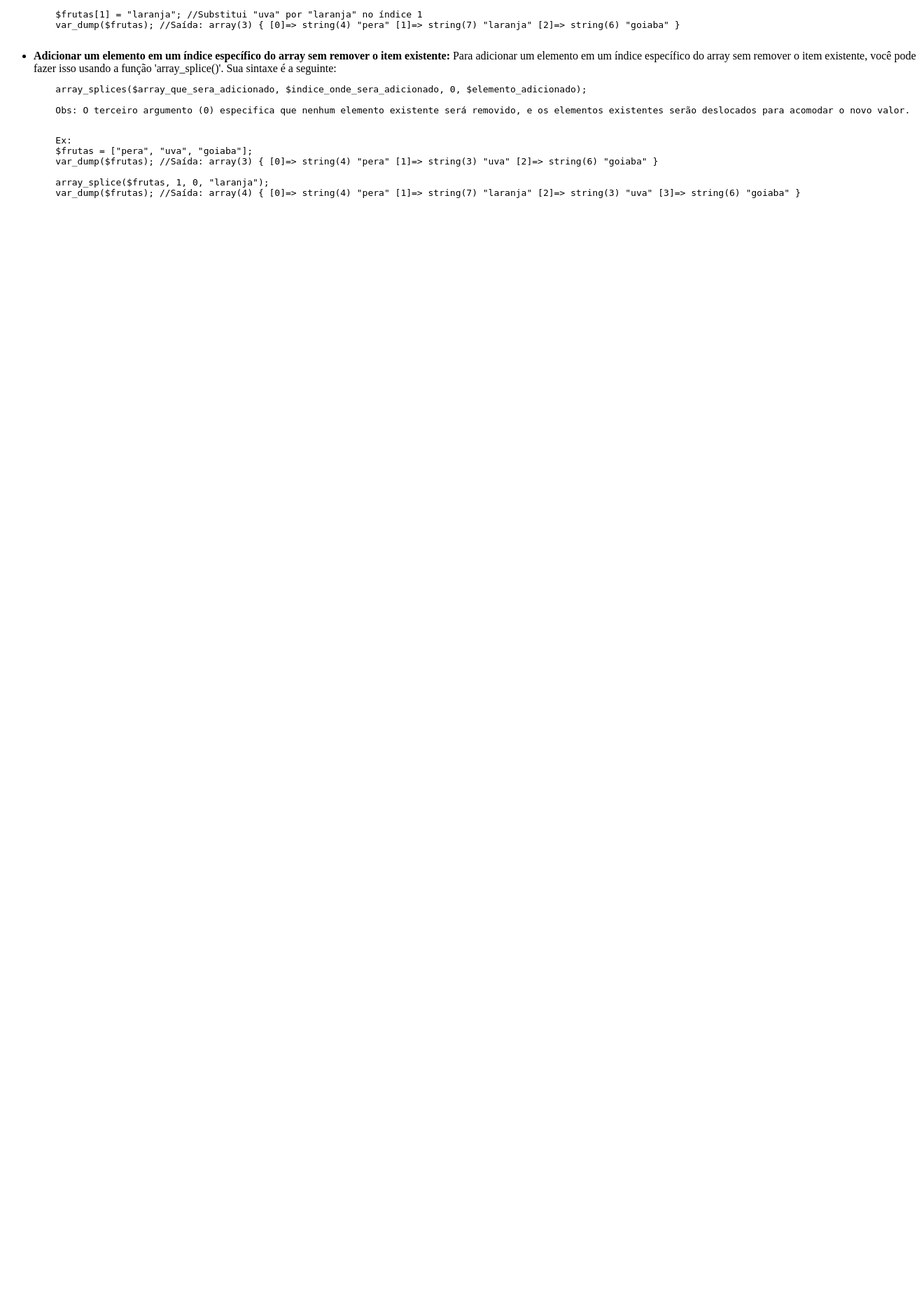
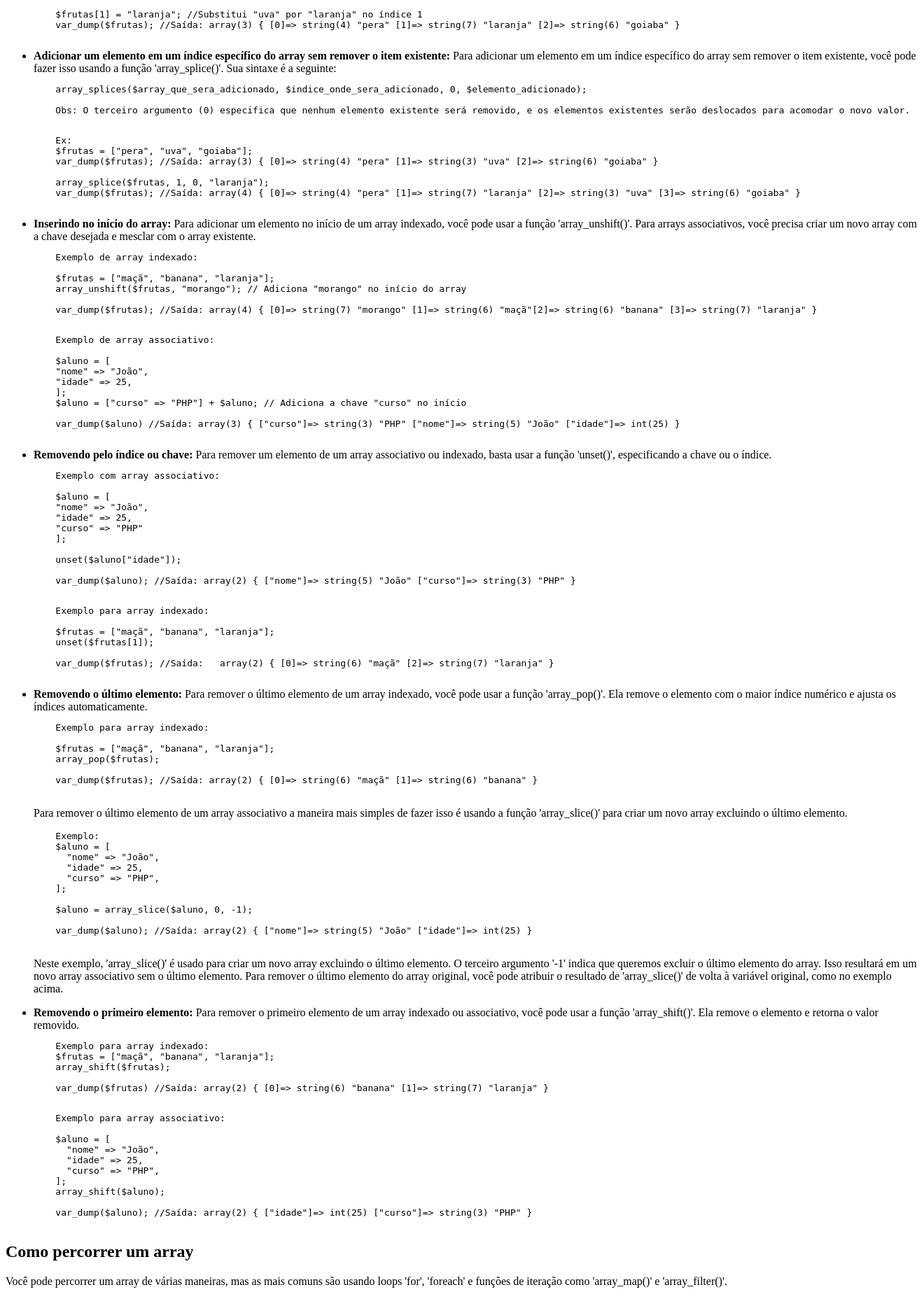
Before and after one commit to Ricardo93santos/CursoPHP, a PHP site: page / in a window 1320 px wide. Shown: the part 2590-4446 px from the top of the page at 70% size. Before the commit the page ends 2873 px from the top, so only its background shows below. Run offline with PHP 8.4, Linux system fonts and the light colour scheme.

Commit message:
Conclusão do tópico 'como remover e adicionar elementos de um arrays' da aula 015 e início do tópico 'como percorrer um array'.

```diff
--- a/Aulas/aula015-arrays/index.php
+++ b/Aulas/aula015-arrays/index.php
@@ -164,7 +164,100 @@
     var_dump($frutas); //Saída: array(4) { [0]=> string(4) "pera" [1]=> string(7) "laranja" [2]=> string(3) "uva" [3]=> string(6) "goiaba" }
     </pre>
     </li>
+    <li><strong>Inserindo no início do array:</strong> Para adicionar um elemento no início de um array indexado, você pode usar a função 'array_unshift()'. Para arrays associativos, você precisa criar um novo array com a chave desejada e mesclar com o array existente.
+    <pre>
+    Exemplo de array indexado:
+
+    $frutas = ["maçã", "banana", "laranja"];
+    array_unshift($frutas, "morango"); // Adiciona "morango" no início do array
+
+    var_dump($frutas); //Saída: array(4) { [0]=> string(7) "morango" [1]=> string(6) "maçã"[2]=> string(6) "banana" [3]=> string(7) "laranja" }
+    </pre>
+    <pre>
+    Exemplo de array associativo:
+
+    $aluno = [
+    "nome" => "João",
+    "idade" => 25,
+    ];
+    $aluno = ["curso" => "PHP"] + $aluno; // Adiciona a chave "curso" no início
+
+    var_dump($aluno) //Saída: array(3) { ["curso"]=> string(3) "PHP" ["nome"]=> string(5) "João" ["idade"]=> int(25) }
+    </pre>
+    </li>
+    <li><strong>Removendo pelo índice ou chave:</strong> Para remover um elemento de um array associativo ou indexado, basta usar a função 'unset()', especificando a chave ou o índice.
+    <pre>
+    Exemplo com array associativo:
+
+    $aluno = [
+    "nome" => "João",
+    "idade" => 25,
+    "curso" => "PHP"
+    ];
+
+    unset($aluno["idade"]);
+
+    var_dump($aluno); //Saída: array(2) { ["nome"]=> string(5) "João" ["curso"]=> string(3) "PHP" }
+    </pre>
+    <pre>
+    Exemplo para array indexado:
+
+    $frutas = ["maçã", "banana", "laranja"];
+    unset($frutas[1]);
+
+    var_dump($frutas); //Saída:   array(2) { [0]=> string(6) "maçã" [2]=> string(7) "laranja" }
+    </pre>
+    </li>
+    <li><strong>Removendo o último elemento:</strong> Para remover o último elemento de um array indexado, você pode usar a função 'array_pop()'. Ela remove o elemento com o maior índice numérico e ajusta os índices automaticamente.
+    <pre>
+    Exemplo para array indexado:
+
+    $frutas = ["maçã", "banana", "laranja"];
+    array_pop($frutas);
+
+    var_dump($frutas); //Saída: array(2) { [0]=> string(6) "maçã" [1]=> string(6) "banana" }
+    </pre>
+    <p>Para remover o último elemento de um array associativo a maneira mais simples de fazer isso é usando a função 'array_slice()' para criar um novo array excluindo o último elemento.</p>
+    <pre>
+    Exemplo:
+    $aluno = [
+      "nome" => "João",
+      "idade" => 25,
+      "curso" => "PHP",
+    ];
+
+    $aluno = array_slice($aluno, 0, -1);
+
+    var_dump($aluno); //Saída: array(2) { ["nome"]=> string(5) "João" ["idade"]=> int(25) }
+    </pre>
+    <p>Neste exemplo, 'array_slice()' é usado para criar um novo array excluindo o último elemento. O terceiro argumento '-1' indica que queremos excluir o último elemento do array. Isso resultará em um novo array associativo sem o último elemento. Para remover o último elemento do array original, você pode atribuir o resultado de 'array_slice()' de volta à variável original, como no exemplo acima.</p>
+    </li>
+    <li><strong>Removendo o primeiro elemento:</strong> Para remover o primeiro elemento de um array indexado ou associativo, você pode usar a função 'array_shift()'. Ela remove o elemento e retorna o valor removido.
+    <pre>
+    Exemplo para array indexado:
+    $frutas = ["maçã", "banana", "laranja"];
+    array_shift($frutas);
+
+    var_dump($frutas) //Saída: array(2) { [0]=> string(6) "banana" [1]=> string(7) "laranja" }
+    </pre>
+    <pre>
+    Exemplo para array associativo:
+
+    $aluno = [
+      "nome" => "João",
+      "idade" => 25,
+      "curso" => "PHP",
+    ];
+    array_shift($aluno);
+
+    var_dump($aluno); //Saída: array(2) { ["idade"]=> int(25) ["curso"]=> string(3) "PHP" }
+    </pre>
+    </li>
     </ul>
+  </section>
+  <section>
+    <h2>Como percorrer um array</h2>
+    <p>Você pode percorrer um array de várias maneiras, mas as mais comuns são usando loops 'for', 'foreach' e funções de iteração como 'array_map()' e 'array_filter()'.</p>
   </section>
 </body>
 </html>
```
